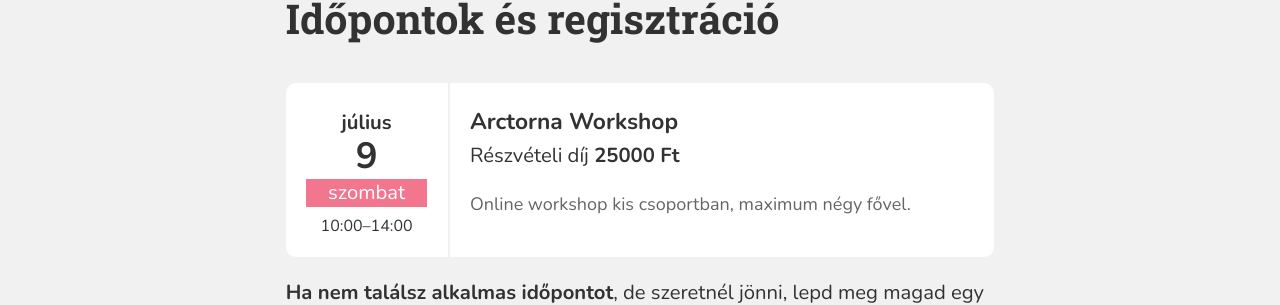
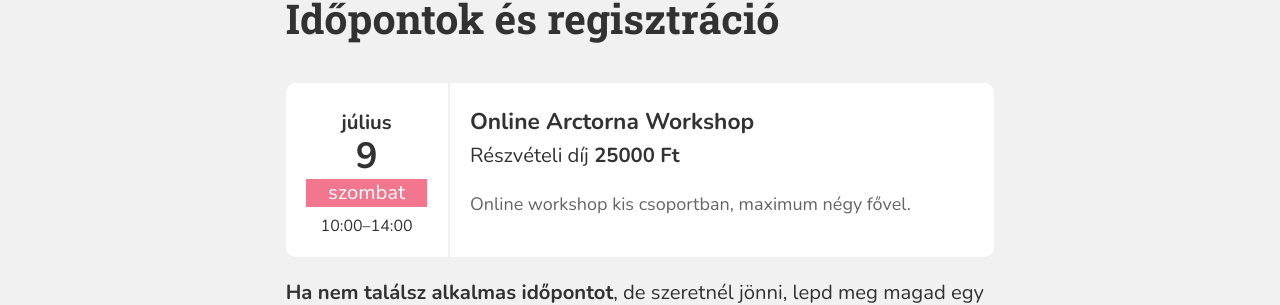
Before and after one commit to monikamudra/arctorna, a Jekyll site: the page built from workshop.md, in a window 1280 px wide and 900 px high, scrolled down 2126 px. Shown: the part 154-459 px from the top of the window. Built offline with Jekyll 4.4.1, drawn with Linux system fonts in a browser that asks for light colours.

Commit message:
Update event

```diff
--- a/_data/workshop.yaml
+++ b/_data/workshop.yaml
@@ -33,14 +33,14 @@ events:
     start: "10:00"
     end: "14:00"
     title: Arctorna Workshop
-    address: 1114, Budapest Bartók Béla út 9.
+    address: 1114 Budapest, Bartók Béla út 9.
     price: 25000
     full: false
 
   - date: 2022-7-9-T10:00
     start: "10:00"
     end: "14:00"
-    title: Arctorna Workshop
+    title: Online Arctorna Workshop
     description: >-
       Online workshop kis csoportban, maximum négy fővel.
     price: 25000
```
